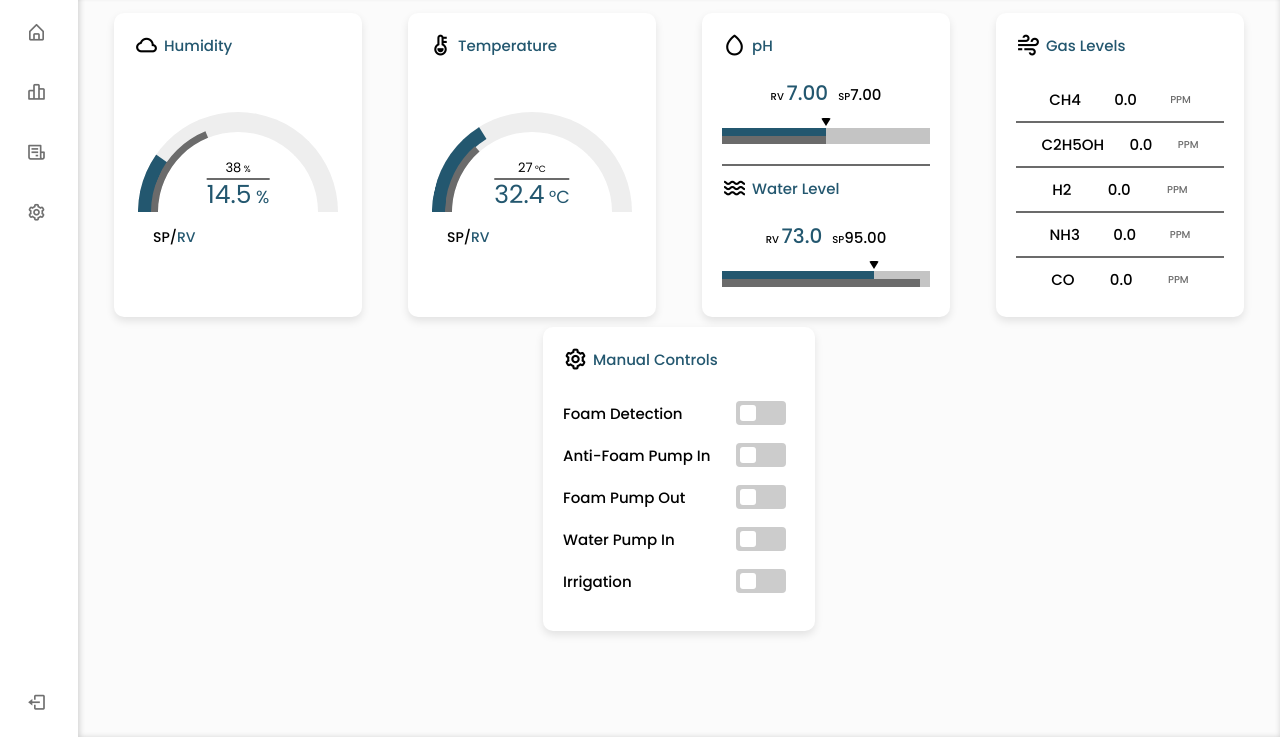
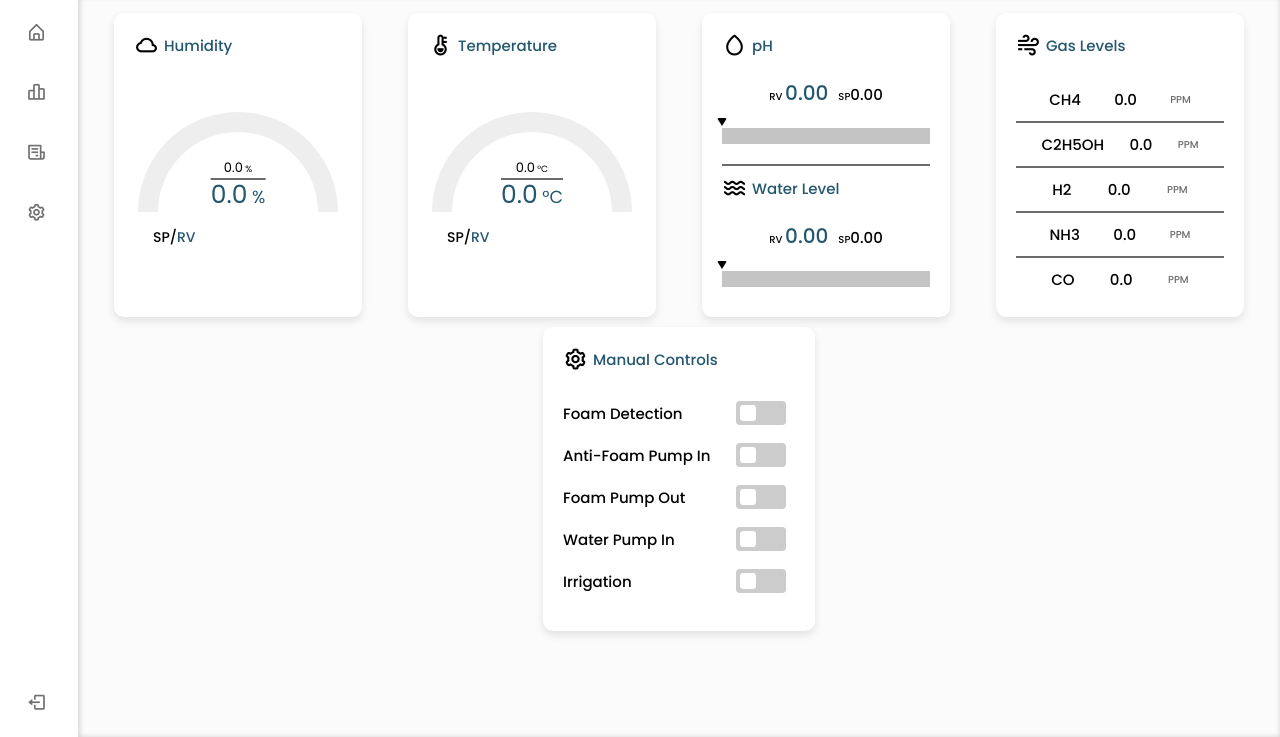
Before and after one commit to M-Kouli/Bioreactor-Cellexus, a website: page public/index.html in a window 1280 px wide. Shown: the part 63-800 px from the top of the page. Drawn offline with nearby package versions, Linux system fonts and the light colour scheme.

Commit message:
Add files via upload

```diff
--- a/public/index.html
+++ b/public/index.html
@@ -93,9 +93,9 @@
             <div class="speedbox__score1" id="speedbox-Hum1"></div>
             <div class="speedbox__groove"></div>
             <div class="speedbox__odo">
-              <div class="speedbox__ping">38<span> %</span></div>
+              <div class="speedbox__ping">0.0<span> %</span></div>
               <hr class="speedo">
-              <div class="speedbox__down"><span style="font-size: 25px;" id="humidity">14.5</span><span> %</span></div>
+              <div class="speedbox__down"><span style="font-size: 25px;" id="humidity">0.0</span><span> %</span></div>
             </div>
             <div class="speedbox__base"><span
                 style="float: left; padding: 15px; font-size: 14px; font-weight: 500;">SP/<span
@@ -110,9 +110,9 @@
             <div class="speedbox__score1" id="speedbox-temp1"></div>
             <div class="speedbox__groove"></div>
             <div class="speedbox__odo">
-              <div class="speedbox__ping">27<span> °C</span></div>
+              <div class="speedbox__ping">0.0<span> °C</span></div>
               <hr class="speedo">
-              <div class="speedbox__down"><span style="font-size: 25px;" id="temperature">32.4</span><span> °C</span>
+              <div class="speedbox__down"><span style="font-size: 25px;" id="temperature">0.0</span><span> °C</span>
               </div>
             </div>
             <div class="speedbox__base"><span
@@ -124,8 +124,8 @@
           <div class="inner-box1">
             <div class="speedo-desc"><i class='bx bx-droplet'></i><span>pH</span></div>
             <span style="font-weight: 500;"><span style="font-size: 10px;">RV </span><span
-                style="color: #23576f; font-size: 20px; padding-right: 10px;" id="pH">7.00</span><span
-                style="font-size: 10px;">SP</span><span style="font-size: 15px;">7.00</span></span>
+                style="color: #23576f; font-size: 20px; padding-right: 10px;" id="pH">0.00</span><span
+                style="font-size: 10px;">SP</span><span style="font-size: 15px;">0.00</span></span>
             <div class="skill-main">
               <div class="skill-wrrap">
                 <div class="skill-bar">
@@ -144,8 +144,8 @@
           <div class="inner-box">
             <div class="speedo-desc"><i class='bx bx-water'></i><span>Water Level</span></div>
             <span style="font-weight: 500;"><span style="font-size: 10px;">RV </span><span
-                style="color: #23576f; font-size: 20px; padding-right: 10px;" id="water-level">73.0</span><span
-                style="font-size: 10px;">SP</span><span style="font-size: 15px;">95.00</span></span>
+                style="color: #23576f; font-size: 20px; padding-right: 10px;" id="water-level">0.00</span><span
+                style="font-size: 10px;">SP</span><span style="font-size: 15px;">0.00</span></span>
             <div class="skill-main">
               <div class="skill-wrrap">
                 <div class="skill-bar">
@@ -275,22 +275,22 @@
           // Update the webpage with the temperature and humidity
           document.getElementById('temperature').textContent = data.temperature.toFixed(2);
           document.getElementById('humidity').textContent = data.humidity.toFixed(2);
-          // let updatedHum
-          // speed.keyup(function () {
-          //   updatedHum = Math.round(data.humidity.toFixed(2) * 180 / 100) - 45;
+          let updatedHum
+          speed.keyup(function () {
+            updatedHum = Math.round(data.humidity.toFixed(2) * 180 / 100) - 45;
 
-          //   $("#speedbox-Hum").css("transform", "rotate(" + updatedHum + "deg)");
-          // });
-          // let updatedtemp
-          // speed.keyup(function () {
-          //   updatedtemp = Math.round(data.temperature.toFixed(2) * 180 / 100) - 45;
+            $("#speedbox-Hum").css("transform", "rotate(" + updatedHum + "deg)");
+          });
+          let updatedtemp
+          speed.keyup(function () {
+            updatedtemp = Math.round(data.temperature.toFixed(2) * 180 / 100) - 45;
 
-          //   $("#speedbox-temp").css("transform", "rotate(" + updatedtemp + "deg)");
-          // });
-          // document.getElementById('pH').textContent = data.temperature.toFixed(2);
-          // document.getElementById('water-level').textContent = data.humidity.toFixed(2);
-          // document.getElementById('pH-bar').style.width = data.temperature.toFixed(2) + "%";
-          // document.getElementById('water-level-bar').style.width = data.temperature.toFixed(2) + "%";
+            $("#speedbox-temp").css("transform", "rotate(" + updatedtemp + "deg)");
+          });
+          document.getElementById('pH').textContent = data.temperature.toFixed(2);
+          document.getElementById('water-level').textContent = data.humidity.toFixed(2);
+          document.getElementById('pH-bar').style.width = data.temperature.toFixed(2) + "%";
+          document.getElementById('water-level-bar').style.width = data.temperature.toFixed(2) + "%";
         } catch (e) {
           console.error('Error in sesnor data JSON:', e);
         }
@@ -299,30 +299,6 @@
       }
     };
   </script>
-  <script>
-      let updatedHum
-      updatedHum = Math.round(19.5 * 180 / 100) - 45;
-
-      $("#speedbox-Hum").css("transform", "rotate(" + updatedHum + "deg)");
-      let updatedtemp
-      updatedtemp = Math.round(32.4 * 180 / 100) - 45;
-
-      $("#speedbox-temp").css("transform", "rotate(" + updatedtemp + "deg)");
-      let updatedHum1
-      updatedHum1 = Math.round(38 * 180 / 100) - 45;
-
-      $("#speedbox-Hum1").css("transform", "rotate(" + updatedHum1 + "deg)");
-      let updatedtemp1
-      updatedtemp1 = Math.round(27 * 180 / 100) - 45;
-
-      $("#speedbox-temp1").css("transform", "rotate(" + updatedtemp1 + "deg)");
-      // document.getElementById('pH').textContent = data.temperature.toFixed(2);
-      // document.getElementById('water-level').textContent = data.humidity.toFixed(2);
-      document.getElementById('pH-bar').style.width = (7/14)*100 + "%";
-      document.getElementById('water-level-bar').style.width = 73 + "%";
-      document.getElementById('pH-bar-static').style.width = (7/14)*100 + "%";
-      document.getElementById('water-level-bar-static').style.width = 95 + "%";
-  </script>
 </body>
 <!-- End of the document body -->
 
```
